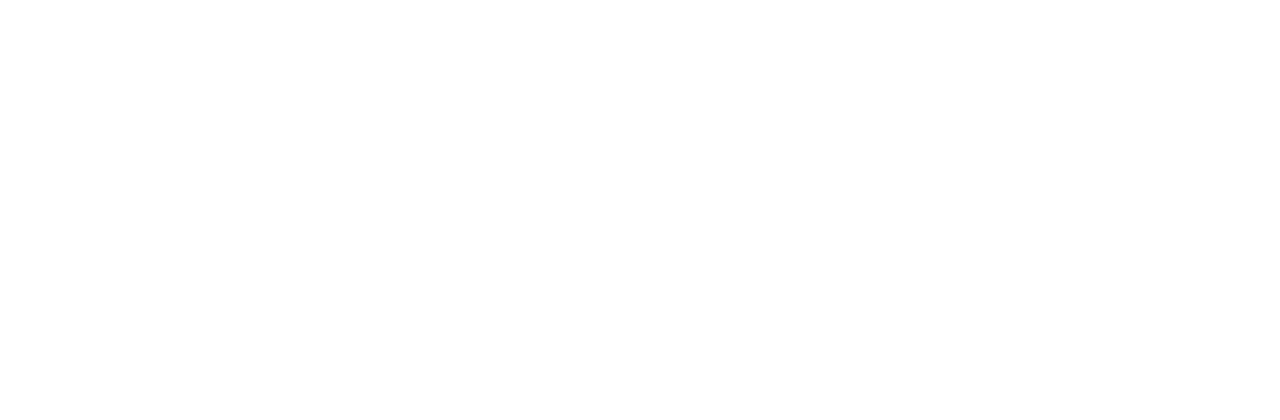
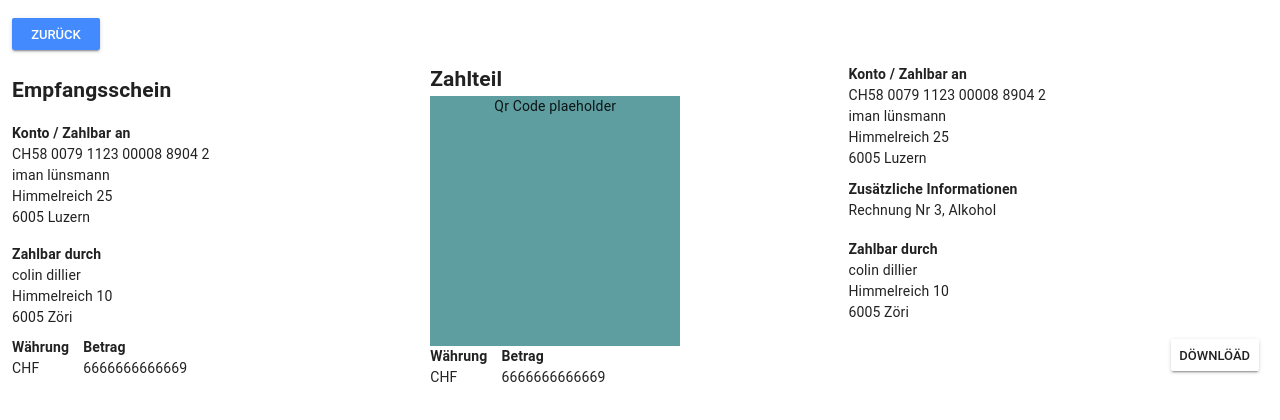
Before and after one commit to imaan1411/lldqrr, a Vue app in the folder lldqrr-vue-frontend/: page /detail in a window 1280 px wide. Shown: the top 420 px of the page. Built offline with nearby package versions, Linux system fonts and the light colour scheme; the HTML template or start-up script is replaced by a standard one.

Commit message:
Detail View hinzugefügt & dummy Daten eingefügt

```diff
--- a/lldqrr-vue-frontend/src/components/Create.vue
+++ b/lldqrr-vue-frontend/src/components/Create.vue
@@ -36,7 +36,7 @@
                         md-cancel-text="Nein"
                         @md-confirm="navigateToHome"
                 />
-                <md-button class="md-dense md-raised md-primary" style="position: absolute; bottom: 0" @click="confirmAbort = true">Abbrechen</md-button>
+                <md-button class="md-dense md-raised" style="position: absolute; bottom: 0" @click="confirmAbort = true">Abbrechen</md-button>
                 <md-button class="md-dense md-raised md-primary" style="position: absolute; bottom: 0; margin-left: 10em">Speichern</md-button>
             </div>
         </div>
@@ -95,8 +95,8 @@
     }
 
     .container {
+        max-width: 100em;
         display: grid;
         grid-template-columns: 33.3% 33.3% 33.3%;
     }
-
 </style>
--- a/lldqrr-vue-frontend/src/components/Detail.vue
+++ b/lldqrr-vue-frontend/src/components/Detail.vue
@@ -1,15 +1,141 @@
 <template>
-    <div>
-        <h1>Detail</h1>
+    <div class="container">
+        <div class="detailReceiverContainer">
+
+            <router-link to="/home"><md-button class="md-dense md-raised md-primary" style="width: 1em; margin: 6px 0 16px 0">Zurück</md-button></router-link>
+            <h2 style="margin-bottom: 8px">Empfangsschein</h2>
+            <div>
+                <b>Konto / Zahlbar an</b>
+                <p>{{receiver.iban}}</p>
+                <p>{{receiver.firstName}} {{receiver.lastName}}</p>
+                <p>{{receiver.address}}</p>
+                <p>{{receiver.postCode}} {{receiver.city}}</p>
+            </div>
+            <div style="margin-top: 7px">
+                <b>Zahlbar durch</b>
+                <p>{{biller.firstName}} {{biller.lastName}}</p>
+                <p>{{biller.address}}</p>
+                <p>{{biller.postCode}} {{biller.city}}</p>
+            </div>
+            <div>
+                <div>
+                    <div style="float: left; padding-right: 1em;">
+                        <b>Währung</b><br>
+                        {{money.currency}}
+                    </div>
+                    <div style="float: left">
+                        <b>Betrag</b><br>
+                        {{money.amount}}
+                    </div>
+                </div>
+            </div>
+        </div>
+
+        <div class="qrCodeDetailContainer">
+            <div></div>
+            <div><h2>Zahlteil</h2></div>
+            <div><div style="background: cadetblue; height: 250px; width: 250px; text-align: center">Qr Code plaeholder</div></div>
+            <div>
+                <div>
+                    <div style="float: left; padding-right: 1em">
+                        <b>Währung</b><br>
+                        {{money.currency}}
+                    </div>
+                    <div style="float: left;">
+                        <b>Betrag</b><br>
+                        {{money.amount}}
+                    </div>
+                </div>
+            </div>
+        </div>
+
+        <div class="secondPartContainer">
+            <div></div>
+            <div>
+                <b>Konto / Zahlbar an</b>
+                <p>{{receiver.iban}}</p>
+                <p>{{receiver.firstName}} {{receiver.lastName}}</p>
+                <p>{{receiver.address}}</p>
+                <p>{{receiver.postCode}} {{receiver.city}}</p>
+            </div>
+            <div>
+                <b>Zusätzliche Informationen</b><br>
+                {{message}}
+            </div>
+            <div style="margin-top: 7px">
+                <b>Zahlbar durch</b>
+                <p>{{biller.firstName}} {{biller.lastName}}</p>
+                <p>{{biller.address}}</p>
+                <p>{{biller.postCode}} {{biller.city}}</p>
+            </div>
+            <div style="text-align: right">
+
+                <md-button class="md-dense md-raised" style="width: 1em;">Döwnlöäd</md-button>
+            </div>
+
+        </div>
     </div>
 </template>
 
 <script>
     export default {
-        name: "Detail"
+        // TODO: Daten aus DB anzeigen
+        // TODO: QR Code generieren
+        // TODO: Download der Daten implementieren (wenn keine Zeit, Fehlermeldung ist noch nicht implementiert)
+        // TODO: Wenn noch spass daran, Teil Money auf gleiche höhe bringen
+        name: "Detail",
+        data: function () {
+            return {
+                receiver: {
+                    firstName: "iman",
+                    lastName: "lünsmann",
+                    iban: "CH58 0079 1123 00008 8904 2",
+                    address: "Himmelreich 25",
+                    postCode: "6005",
+                    city: "Luzern"
+                },
+                biller: {
+                    firstName: "colin",
+                    lastName: "dillier",
+                    address: "Himmelreich 10",
+                    postCode: "6005",
+                    city: "Zöri"
+                },
+                money: {
+                    currency: "CHF",
+                    amount: "6666666666669"
+                },
+                message: "Rechnung Nr 3, Alkohol "
+
+            }
+        }
     }
 </script>
 
 <style scoped>
+    div p {
+        margin-bottom: 0;
+    }
+
+    .container {
+        max-width: 100em;
+        display: grid;
+        grid-template-columns: 33.3% 33.3% 33.3%;
+    }
+
+    .detailReceiverContainer {
+        display: grid;
+        grid-template-rows: repeat(5, auto);
+    }
+
+    .qrCodeDetailContainer {
+        display: grid;
+        grid-template-rows: 52px repeat(3, auto);
+    }
+
+    .secondPartContainer {
+        display: grid;
+        grid-template-rows: 52px repeat(4, auto);
+    }
 
 </style>
--- a/lldqrr-vue-frontend/src/components/Home.vue
+++ b/lldqrr-vue-frontend/src/components/Home.vue
@@ -57,6 +57,7 @@
         </v-snackbar>
 
         <router-link to="/create" ><v-btn color="primary">Create</v-btn></router-link>
+        <router-link to="/detail" ><v-btn color="primary">Detail</v-btn></router-link>
 
     </div>
 </template>
--- a/lldqrr-vue-frontend/src/routes.js
+++ b/lldqrr-vue-frontend/src/routes.js
@@ -1,9 +1,11 @@
 import Login from "@/components/Login";
 import Home from "@/components/Home";
 import Create from "@/components/Create";
+import Detail from "@/components/Detail";
 
 export const routes = [
     { path: '', component: Login},
     { path: "/home", component: Home},
-    { path: "/create", component: Create}
+    { path: "/create", component: Create},
+    { path: "/detail", component: Detail}
 ];
```
